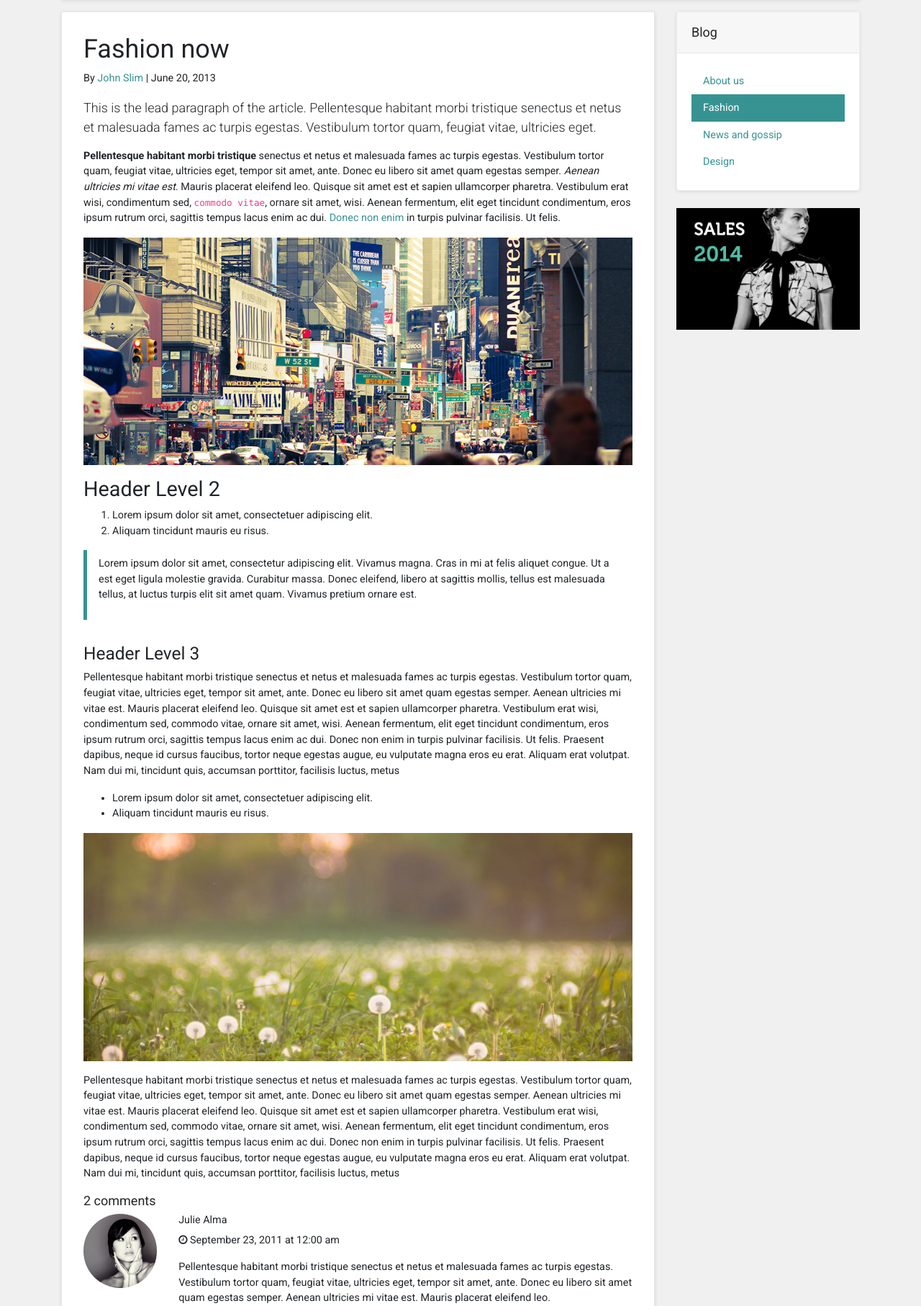
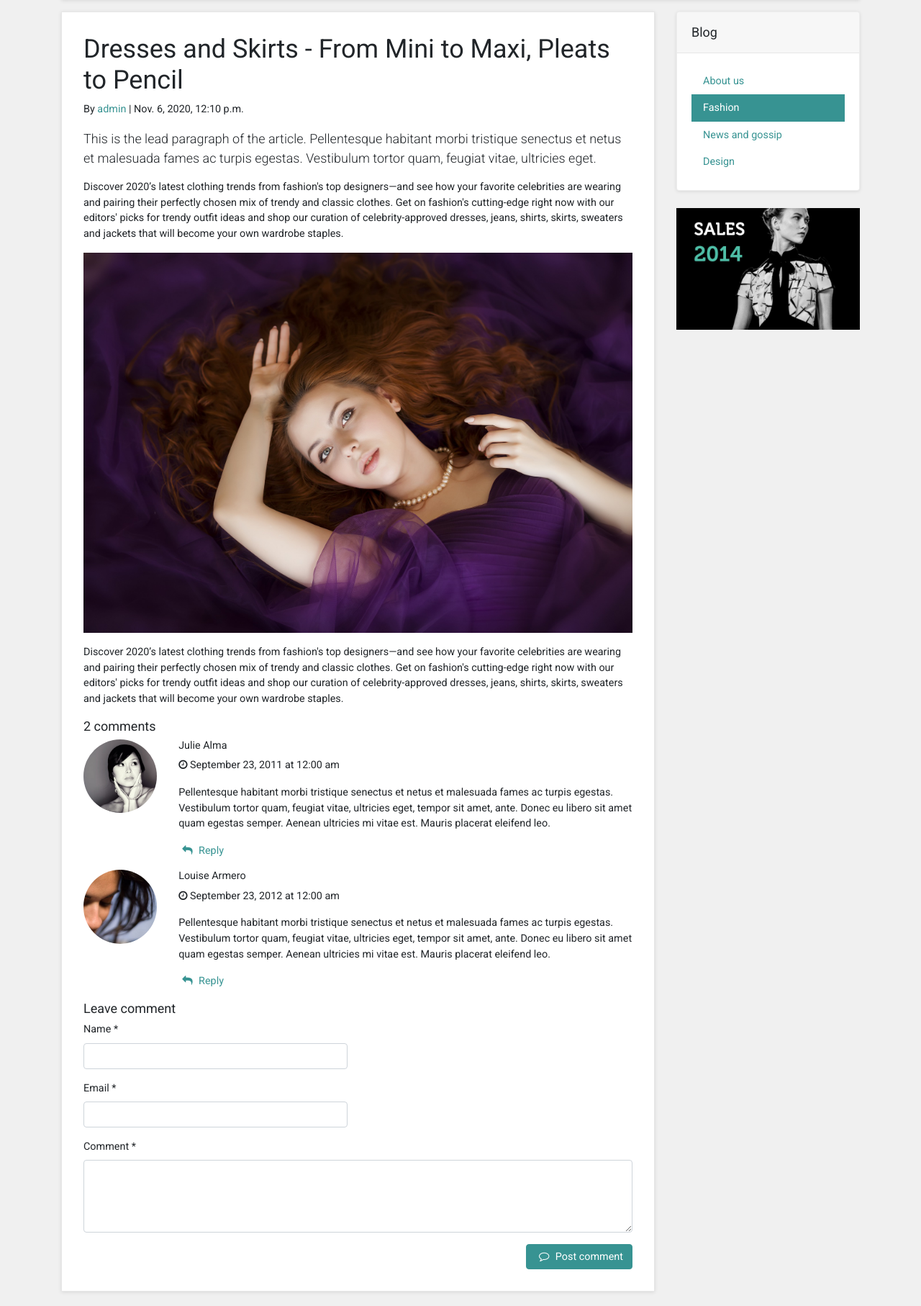
Before and after one commit to munyuaDeveloper/ClothStore, a Django app: page /blog/post/1 in a window 1280 px wide. Shown: the part 216-2030 px from the top of the page at 72% size. Run offline with Django 3.2, Linux system fonts and the light colour scheme; data comes from the database, SQL or seed files in the repository; some libraries are stand-ins or nearby versions.

Commit message:
finished the blog pages

```diff
--- a/templates/post.html
+++ b/templates/post.html
@@ -9,60 +9,60 @@
                         <!-- breadcrumb-->
                         <nav aria-label="breadcrumb">
                             <ol class="breadcrumb">
-                  <li class="breadcrumb-item"><a href="#">Home</a></li>
-                  <li class="breadcrumb-item"><a href="{% url 'blog' %}">Blog</a></li>
+                                <li class="breadcrumb-item"><a href="/">Home</a></li>
+                                <li class="breadcrumb-item"><a href="{% url 'post_list' %}">Blog</a></li>
                                 <li aria-current="page" class="breadcrumb-item active">Blog post</li>
                             </ol>
                         </nav>
                     </div>
                     <div id="blog-post" class="col-lg-9">
                         <div class="box">
-                <h1>Fashion now</h1>
-                <p class="author-date">By <a href="#">John Slim</a> |  June 20, 2013</p>
-                <p class="lead">This is the lead paragraph of the article. Pellentesque habitant morbi tristique senectus et netus et malesuada fames ac turpis egestas. Vestibulum tortor quam, feugiat vitae, ultricies eget.</p>
+                            <h1>{{ post_details.title }}</h1>
+                            <p class="author-date">By <a href="#">{{ post_details.author }}</a>
+                                | {{ post_details.timestamp }}</p>
+                            <p class="lead">This is the lead paragraph of the article. Pellentesque habitant morbi
+                                tristique
+                                senectus et netus et malesuada fames ac turpis egestas. Vestibulum tortor quam, feugiat
+                                vitae, ultricies eget.</p>
                             <div id="post-content">
-                  <p><strong>Pellentesque habitant morbi tristique</strong> senectus et netus et malesuada fames ac turpis egestas. Vestibulum tortor quam, feugiat vitae, ultricies eget, tempor sit amet, ante. Donec eu libero sit amet quam egestas semper. <em>Aenean ultricies mi vitae est.</em> Mauris placerat eleifend leo. Quisque sit amet est et sapien ullamcorper pharetra. Vestibulum erat wisi, condimentum sed, <code>commodo vitae</code>, ornare sit amet, wisi. Aenean fermentum, elit eget tincidunt condimentum, eros ipsum rutrum orci, sagittis tempus lacus enim ac dui. <a href="#">Donec non enim</a> in turpis pulvinar facilisis. Ut felis.</p>
-                  <p><img src="{% static 'img/blog2.jpg' %}" alt="Example blog post alt" class="img-fluid"></p>
-                  <h2>Header Level 2</h2>
-                  <ol>
-                    <li>Lorem ipsum dolor sit amet, consectetuer adipiscing elit.</li>
-                    <li>Aliquam tincidunt mauris eu risus.</li>
-                  </ol>
-                  <blockquote class="blockquote">
-                    <p>Lorem ipsum dolor sit amet, consectetur adipiscing elit. Vivamus magna. Cras in mi at felis aliquet congue. Ut a est eget ligula molestie gravida. Curabitur massa. Donec eleifend, libero at sagittis mollis, tellus est malesuada tellus, at luctus turpis elit sit amet quam. Vivamus pretium ornare est.</p>
-                  </blockquote>
-                  <h3>Header Level 3</h3>
-                  <p>Pellentesque habitant morbi tristique senectus et netus et malesuada fames ac turpis egestas. Vestibulum tortor quam, feugiat vitae, ultricies eget, tempor sit amet, ante. Donec eu libero sit amet quam egestas semper. Aenean ultricies mi vitae est. Mauris placerat eleifend leo. Quisque sit amet est et sapien ullamcorper pharetra. Vestibulum erat wisi, condimentum sed, commodo vitae, ornare sit amet, wisi. Aenean fermentum, elit eget tincidunt condimentum, eros ipsum rutrum orci, sagittis tempus lacus enim ac dui. Donec non enim in turpis pulvinar facilisis. Ut felis. Praesent dapibus, neque id cursus faucibus, tortor neque egestas augue, eu vulputate magna eros eu erat. Aliquam erat volutpat. Nam dui mi, tincidunt quis, accumsan porttitor, facilisis luctus, metus</p>
-                  <ul>
-                    <li>Lorem ipsum dolor sit amet, consectetuer adipiscing elit.</li>
-                    <li>Aliquam tincidunt mauris eu risus.</li>
-                  </ul>
-                  <p><img src="{% static 'img/blog.jpg' %}" alt="Example blog post alt" class="img-fluid"></p>
-                  <p>Pellentesque habitant morbi tristique senectus et netus et malesuada fames ac turpis egestas. Vestibulum tortor quam, feugiat vitae, ultricies eget, tempor sit amet, ante. Donec eu libero sit amet quam egestas semper. Aenean ultricies mi vitae est. Mauris placerat eleifend leo. Quisque sit amet est et sapien ullamcorper pharetra. Vestibulum erat wisi, condimentum sed, commodo vitae, ornare sit amet, wisi. Aenean fermentum, elit eget tincidunt condimentum, eros ipsum rutrum orci, sagittis tempus lacus enim ac dui. Donec non enim in turpis pulvinar facilisis. Ut felis. Praesent dapibus, neque id cursus faucibus, tortor neque egestas augue, eu vulputate magna eros eu erat. Aliquam erat volutpat. Nam dui mi, tincidunt quis, accumsan porttitor, facilisis luctus, metus</p>
+                                <p>{{ post_details.overview }}</p>
+                                <p><img src="{{ post_details.thumbnail.url }}" alt="Example blog post alt"
+                                        class="img-fluid"></p>
+                               {{ post_details.content|safe }}
                             </div>
                             <!-- /#post-content-->
                             <div id="comments">
                                 <h4>2 comments</h4>
                                 <div class="row comment">
                                     <div class="col-md-3 col-lg-2 text-center text-md-center">
-                      <p><img src="{% static 'img/blog-avatar2.jpg' %}" alt="" class="img-fluid rounded-circle"></p>
+                                        <p><img src="{% static 'img/blog-avatar2.jpg' %}" alt=""
+                                                class="img-fluid rounded-circle"></p>
                                     </div>
                                     <div class="col-md-9 col-lg-10">
                                         <h5>Julie Alma</h5>
-                      <p class="posted"><i class="fa fa-clock-o"></i> September 23, 2011 at 12:00 am</p>
-                      <p>Pellentesque habitant morbi tristique senectus et netus et malesuada fames ac turpis egestas. Vestibulum tortor quam, feugiat vitae, ultricies eget, tempor sit amet, ante. Donec eu libero sit amet quam egestas semper. Aenean ultricies mi vitae est. Mauris placerat eleifend leo.</p>
+                                        <p class="posted"><i class="fa fa-clock-o"></i> September 23, 2011 at 12:00 am
+                                        </p>
+                                        <p>Pellentesque habitant morbi tristique senectus et netus et malesuada fames ac
+                                            turpis egestas. Vestibulum tortor quam, feugiat vitae, ultricies eget,
+                                            tempor sit amet, ante. Donec eu libero sit amet quam egestas semper. Aenean
+                                            ultricies mi vitae est. Mauris placerat eleifend leo.</p>
                                         <p class="reply"><a href="#"><i class="fa fa-reply"></i> Reply</a></p>
                                     </div>
                                 </div>
                                 <!-- /.comment-->
                                 <div class="row comment last">
                                     <div class="col-md-3 col-lg-2 text-center text-md-center">
-                      <p><img src="{% static 'img/blog-avatar.jpg' %}" alt="" class="img-fluid rounded-circle"></p>
+                                        <p><img src="{% static 'img/blog-avatar.jpg' %}" alt=""
+                                                class="img-fluid rounded-circle"></p>
                                     </div>
                                     <div class="col-md-9 col-lg-10">
                                         <h5>Louise Armero</h5>
-                      <p class="posted"><i class="fa fa-clock-o"></i> September 23, 2012 at 12:00 am</p>
-                      <p>Pellentesque habitant morbi tristique senectus et netus et malesuada fames ac turpis egestas. Vestibulum tortor quam, feugiat vitae, ultricies eget, tempor sit amet, ante. Donec eu libero sit amet quam egestas semper. Aenean ultricies mi vitae est. Mauris placerat eleifend leo.</p>
+                                        <p class="posted"><i class="fa fa-clock-o"></i> September 23, 2012 at 12:00 am
+                                        </p>
+                                        <p>Pellentesque habitant morbi tristique senectus et netus et malesuada fames ac
+                                            turpis egestas. Vestibulum tortor quam, feugiat vitae, ultricies eget,
+                                            tempor sit amet, ante. Donec eu libero sit amet quam egestas semper. Aenean
+                                            ultricies mi vitae est. Mauris placerat eleifend leo.</p>
                                         <p class="reply"><a href="#"><i class="fa fa-reply"></i> Reply</a></p>
                                     </div>
                                 </div>
@@ -98,7 +98,8 @@
                                     </div>
                                     <div class="row">
                                         <div class="col-md-12 text-right">
-                        <button class="btn btn-primary"><i class="fa fa-comment-o"></i> Post comment</button>
+                                            <button class="btn btn-primary"><i class="fa fa-comment-o"></i> Post comment
+                                            </button>
                                         </div>
                                     </div>
                                 </form>
@@ -119,16 +120,17 @@
                             </div>
                             <div class="card-body">
                                 <ul class="nav flex-column nav-pills">
-                    <li><a href="{% url 'blog' %}" class="nav-link">About us</a></li>
-                    <li><a href="{% url 'blog' %}" class="nav-link active">Fashion</a></li>
-                    <li><a href="{% url 'blog' %}" class="nav-link">News and gossip</a></li>
-                    <li><a href="{% url 'blog' %}" class="nav-link">Design</a></li>
+                                    <li><a href="" class="nav-link">About us</a></li>
+                                    <li><a href="" class="nav-link active">Fashion</a></li>
+                                    <li><a href="" class="nav-link">News and gossip</a></li>
+                                    <li><a href="" class="nav-link">Design</a></li>
                                 </ul>
                             </div>
                         </div>
                         <!-- /.col-lg-3-->
                         <!-- *** BLOG MENU END ***-->
-              <div class="banner"><a href="#"><img src="{% static 'img/banner.jpg' %}" alt="sales 2014" class="img-fluid"></a></div>
+                        <div class="banner"><a href="#"><img src="{% static 'img/banner.jpg' %}" alt="sales 2014"
+                                                             class="img-fluid"></a></div>
                     </div>
                 </div>
             </div>
```
Also changed, not shown: templates/blog.html (+23 -18 lines), db.sqlite3, media/20.jpg (added), media/22.jpg (added), media/22_tQJHgti.jpg (added), media/fashion-1031469__340.webp (added), media/images_1.jpeg (added), media/products-images/2020/11/06/5.jpg (added), media/uploads/2020/11/06/images.jpeg (added), media/woman-3299379_1920.jpg (added), media/woman-3299379_1920_cGXThKO.jpg (added). Lines whose indentation alone changed are shown as unchanged.
